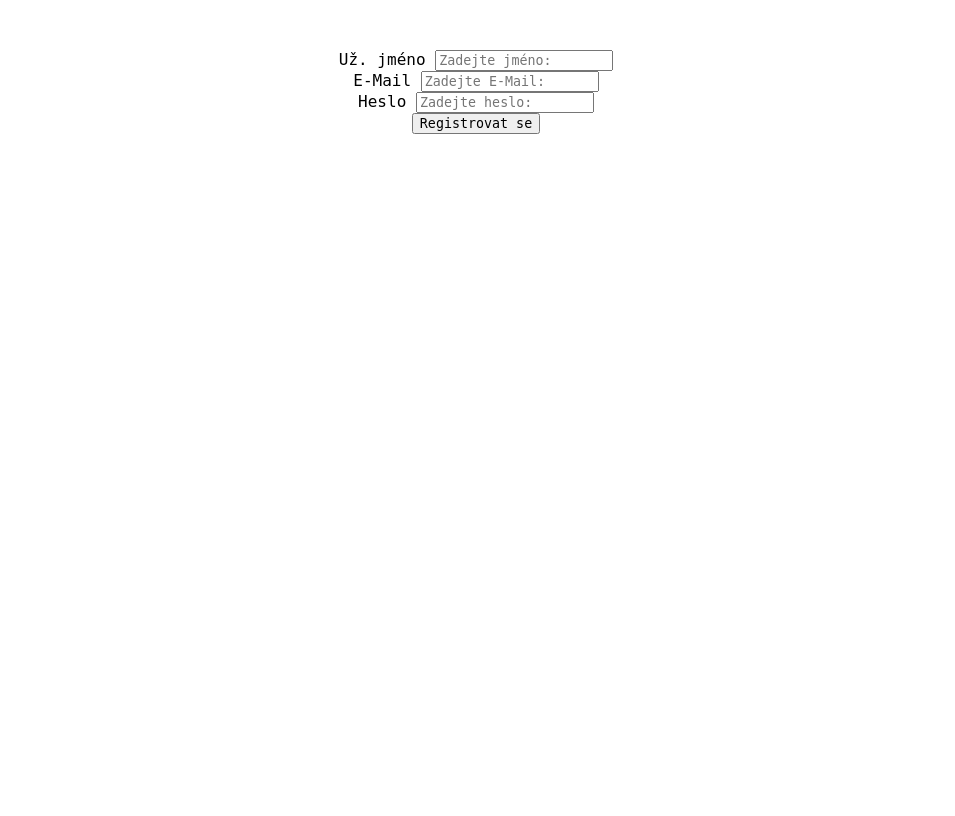
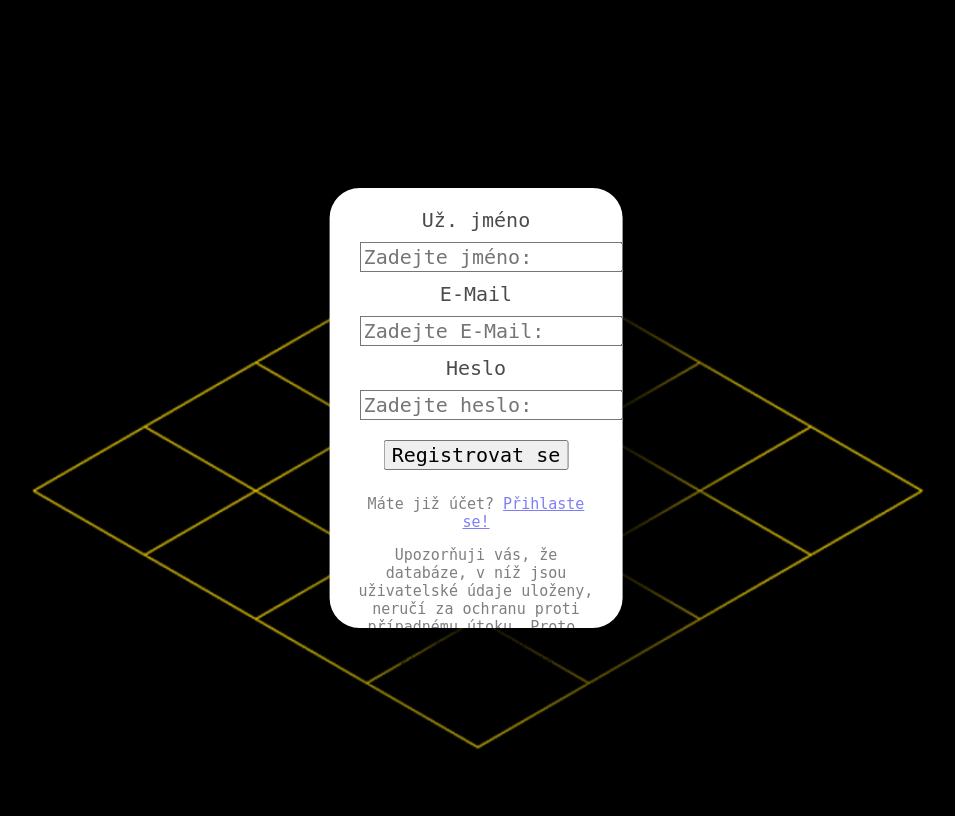
Before and after one commit to VanRhapsody/PersonalProject, a Flask app: page /profile in a window 1280 px wide. Shown: the whole page, without its empty margins (164-1119 px from the left). Before the commit the page ends 134 px from the top, so only its background shows below. Run offline with Flask 3, Linux system fonts and the light colour scheme.

Commit message:
Pokračování stylování loginu

```diff
--- a/static/css/login.css
+++ b/static/css/login.css
@@ -1,17 +1,43 @@
 * {
   font-family: "Ubuntu Mono", monospace;
+
+}
+
+
+.form-class {
+  height: 800px;
 }
 
 
 form {
   background-color: white;
-  color: black;
-  margin:auto;
+  border-radius: 30px;
+  filter: drop-shadow(50px 50px 50px black);
+  text-align: center;
+  position: relative;
   top: 50%;
   left: 50%;
-  transform: translate(-50%, 50%);
+  transform: translate(-50%, -50%);
+  font-size: 20px;
+  width: 20%;
+  height: 50%;
+  padding: 20px;
+}
+
+form input {
+  margin: 10px;
+  left: 0;
   position: relative;
-  text-align: center;
+  font-size: 20px;
+}
+
+form label {
+  opacity: 70%;
+}
+
+form p {
+  opacity: 50%;
+  font-size: 15px;
 }
 
 .ubuntu-mono-regular {
--- a/templates/register.html
+++ b/templates/register.html
@@ -6,7 +6,7 @@
     <link rel="stylesheet" href="static\css\login.css">
     <title>Document</title>
 </head>
-<body>
+<body style="background-image: url(static/images/EWjl.gif); background-size: cover;">
     {% with messages=get_flashed_messages() %}
         {% if messages %}
             {% for msg in messages %}
@@ -14,6 +14,7 @@
             {% endfor %}
         {% endif %}
     {% endwith %}
+    <div class="form-class">
     <form action="{{ url_for('profile') }}" method="post">
         <label for="name">Už. jméno</label>
         <input type="text" name="name" id="name" placeholder="Zadejte jméno:"><br>
@@ -22,6 +23,10 @@
         <label for="password">Heslo</label>
         <input type="password" name="password" id="password" placeholder="Zadejte heslo:"><br>
         <input type="submit" value="Registrovat se">
+        <p>Máte již účet? <a href="#">Přihlaste se!</a></p>
+        <p>Upozorňuji vás, že databáze, v níž jsou uživatelské údaje uloženy, neručí za ochranu proti případnému útoku. Proto, prosím, používjete údaje, které nikde jinde nepoužívate</p>
     </form>
+
+</div>
 </body>
 </html>
```
Also changed, not shown: static/images/EWjl.gif (added), static/images/hacker-python.gif (added), static/images/hacker.gif (added).
